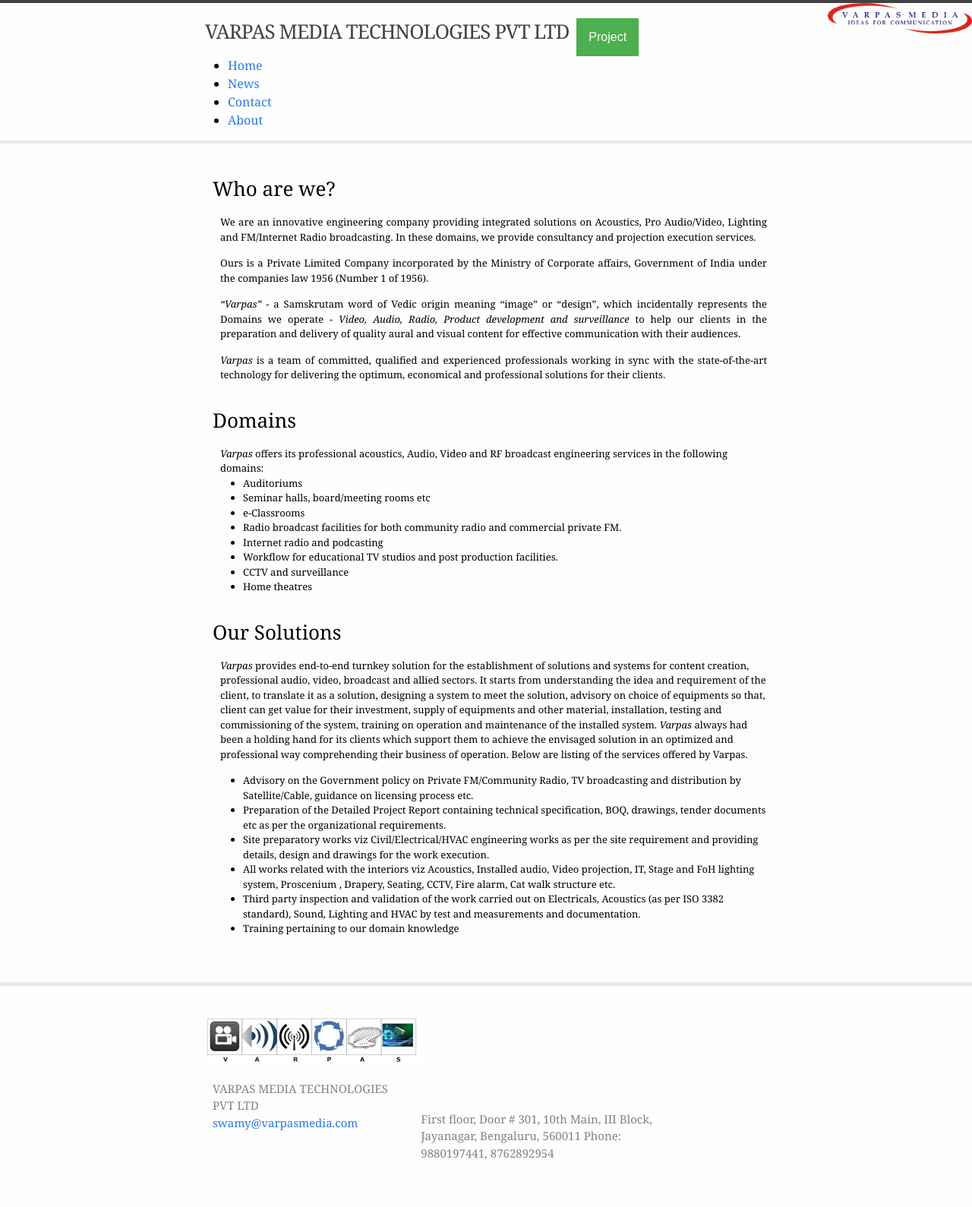
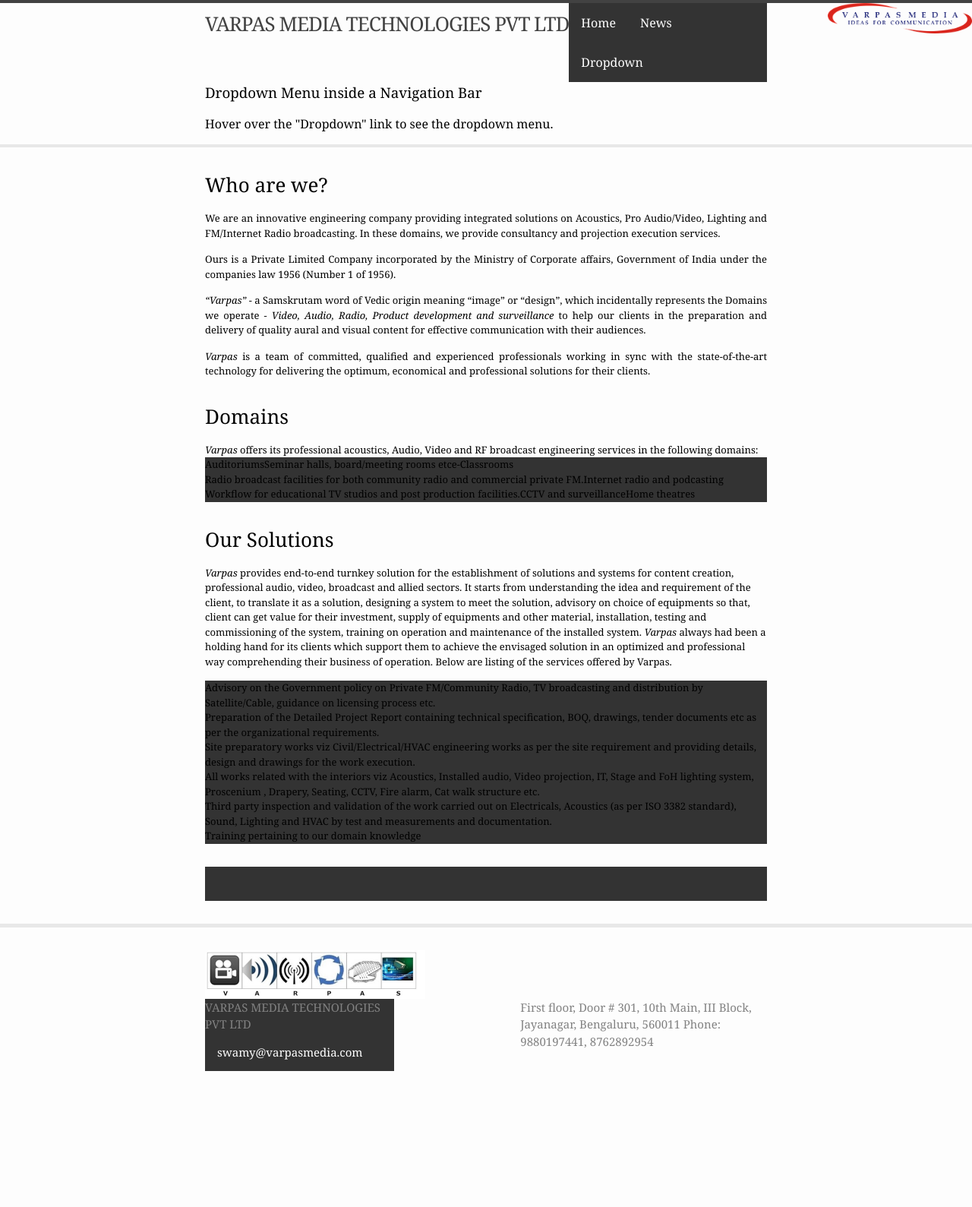
Before and after one commit to VarpasMedia/VarpasMedia.github.io, a Jekyll site: the page built from index.md, in a window 1280 px wide. Shown: the whole page at 76% size. Built offline with Jekyll 4.4.1, drawn with Linux system fonts in a browser that asks for light colours; after the commit the page ends 1455 px from its top, so only the background shows below that.

Commit message:
Update header.html

```diff
--- a/_includes/header.html
+++ b/_includes/header.html
@@ -11,6 +11,91 @@
     <a class="site-title" rel="author" href="{{ "/" | relative_url }}">{{ site.title | escape }}</a>
 
 
+
+
+
+
+
+
+
+
+
+<head>
+<style>
+ul {
+  list-style-type: none;
+  margin: 0;
+  padding: 0;
+  overflow: hidden;
+  background-color: #333;
+}
+
+li {
+  float: left;
+}
+
+li a, .dropbtn {
+  display: inline-block;
+  color: white;
+  text-align: center;
+  padding: 14px 16px;
+  text-decoration: none;
+}
+
+li a:hover, .dropdown:hover .dropbtn {
+  background-color: red;
+}
+
+li.dropdown {
+  display: inline-block;
+}
+
+.dropdown-content {
+  display: none;
+  position: absolute;
+  background-color: #f9f9f9;
+  min-width: 160px;
+  box-shadow: 0px 8px 16px 0px rgba(0,0,0,0.2);
+  z-index: 1;
+}
+
+.dropdown-content a {
+  color: black;
+  padding: 12px 16px;
+  text-decoration: none;
+  display: block;
+  text-align: left;
+}
+
+.dropdown-content a:hover {background-color: #f1f1f1;}
+
+.dropdown:hover .dropdown-content {
+  display: block;
+}
+</style>
+</head>
+<body>
+
+<ul>
+  <li><a href="#home">Home</a></li>
+  <li><a href="#news">News</a></li>
+  <li class="dropdown">
+    <a href="javascript:void(0)" class="dropbtn">Dropdown</a>
+    <div class="dropdown-content">
+      <a href="#">Link 1</a>
+      <a href="#">Link 2</a>
+      <a href="#">Link 3</a>
+    </div>
+  </li>
+</ul>
+
+<h3>Dropdown Menu inside a Navigation Bar</h3>
+<p>Hover over the "Dropdown" link to see the dropdown menu.</p>
+
+</body>
+
+
+<!--////////////////////////////////////////////////////////////////////////////
 
 <style>
 /* Style The Dropdown Button */
@@ -93,7 +178,10 @@ div {
 
 
 
-<!--////////////////////////////////////////////////////////////////////////////
+
+
+
+
 
 <head>
 <style>
```
